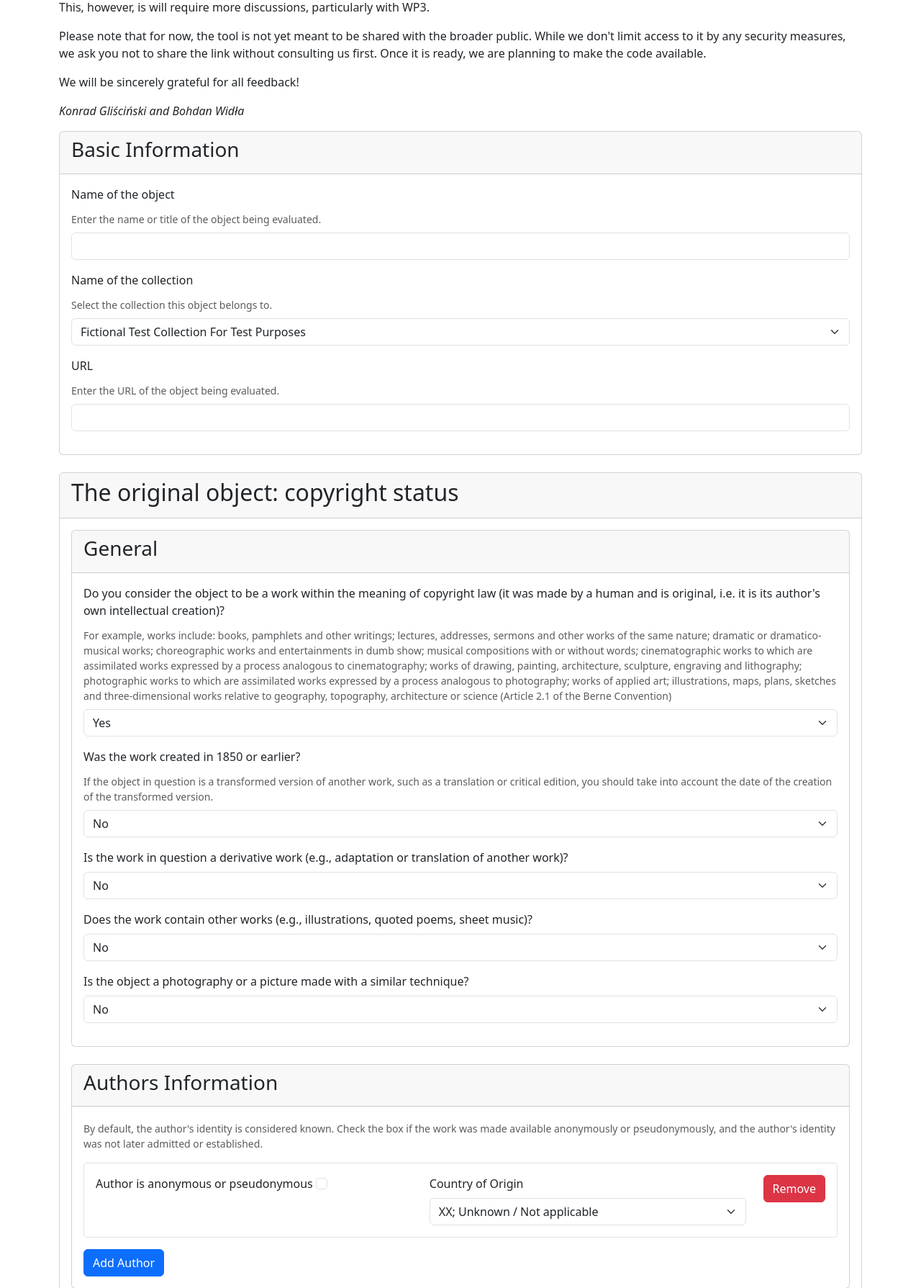
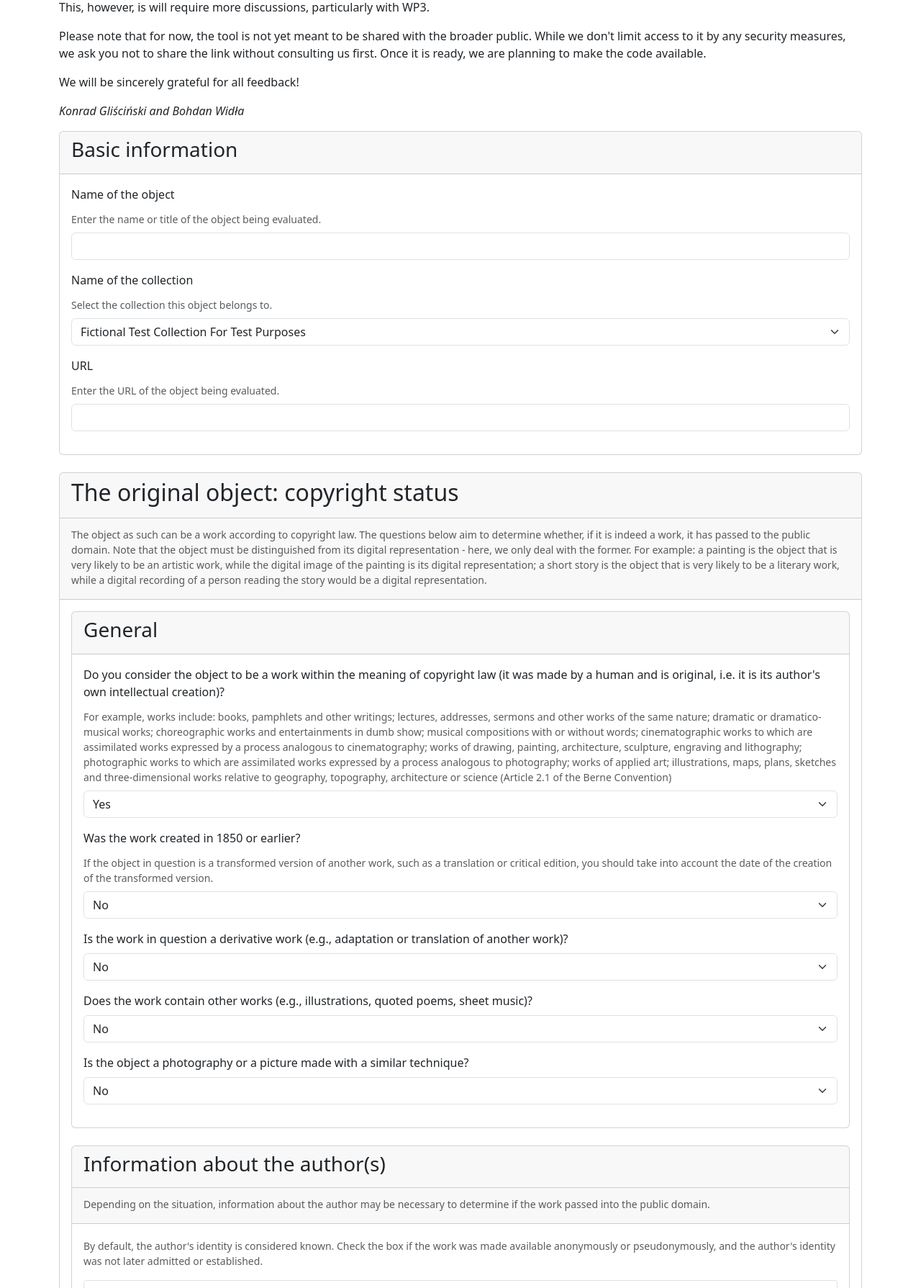
Before and after one commit to Leftfish/impulse-wp4-tool, a Flask app: page / in a window 1280 px wide. Shown: the part 298-2087 px from the top of the page at 72% size. Run offline with Flask 3, Linux system fonts and the light colour scheme.

Commit message:
Tweak the index.html template (dynamic msg)

```diff
--- a/forms.py
+++ b/forms.py
@@ -296,6 +296,42 @@ class CopyrightForm(FlaskForm):
     The form uses nested structures (FieldList, FormField) to handle complex
     relationships like multiple authors and various types of rights.
     """
+    # Section descriptions
+    original_object_description = StringField(
+        'Original Object Description',
+        description="The object as such can be a work according to copyright law. The questions below aim to determine whether, if it is indeed a work, it has passed to the public domain. Note that the object must be distinguished from its digital representation - here, we only deal with the former. For example: a painting is the object that is very likely to be an artistic work, while the digital image of the painting is its digital representation; a short story is the object that is very likely to be a literary work, while a digital recording of a person reading the story would be a digital representation."
+    )
+
+    author_info_description = StringField(
+        'Author Information Description',
+        description="Depending on the situation, information about the author may be necessary to determine if the work passed into the public domain."
+    )
+
+    creation_publication_description = StringField(
+        'Creation and Publication Description',
+        description="Depending on the situation, information about whether the work was published or otherwise made available to the public, as well as when it was created, may be necessary to determine if the work has passed into the public domain."
+    )
+
+    publication_dates_description = StringField(
+        'Publication Dates Description',
+        description="Note the difference between publication (that implies a material copy) and other forms of making the work publically available."
+    )
+
+    rights_info_description = StringField(
+        'Rights Information Description',
+        description="The information gathered here can not only help establish the status of the object when it is a work under copyright law, but also determine whether it can be used even when it is not in the public domain."
+    )
+
+    digital_repr_description = StringField(
+        'Digital Representation Description',
+        description="We assume, to simplify the evaluation, that none of the digital representations that are practically usable as of 2025 and have ever been covered by any IP rights have passed into the public domain due to the lapse of such rights."
+    )
+
+    ip_rights_coverage_description = StringField(
+        'IP Rights Coverage Description',
+        description="Depending on the situation, a digital representation may be protected by various rights at the same time."
+    )
+
     # Basic Information section
     object_name = StringField(
         'Name of the object',
--- a/templates/index.html
+++ b/templates/index.html
@@ -28,7 +28,7 @@
 
     <div class="card mb-4">
         <div class="card-header">
-            <h3>Basic Information</h3>
+            <h3>Basic information</h3>
         </div>
 
         <div class="card-body">
@@ -62,11 +62,17 @@
         <div class="card-header">
             <h2>The original object: copyright status</h2>
         </div>
+        <div class="card-header">
+            {% if form.original_object_description.description %}
+            <div class="form-text mb-2">{{ form.original_object_description.description }}</div>
+            {% endif %}
+        </div>
         <div class="card-body">
             <div class="card mb-4">
                 <div class="card-header">
                     <h3>General</h3>
                 </div>
+
                 <div class="card-body">
                     <div class="mb-3">
                         {{ form.is_copyright_work.label(class="form-label") }}
@@ -112,7 +118,12 @@
 
             <div class="card mb-4">
                 <div class="card-header">
-                    <h3>Authors Information</h3>
+                    <h3>Information about the author(s)</h3>
+                </div>
+                <div class="card-header">
+                    {% if form.author_info_description.description %}
+                    <div class="form-text mb-2">{{ form.author_info_description.description }}</div>
+                    {% endif %}
                 </div>
                 <div class="card-body">
                     <p class="form-text mb-3">By default, the author's identity is considered known. Check the box if the work was made available anonymously or pseudonymously, and the author's identity was not later admitted or established.</p>
@@ -142,6 +153,11 @@
             <div class="card mb-4">
                 <div class="card-header">
                     <h3>Creation and publication</h3>
+                </div>
+                <div class="card-header">
+                    {% if form.creation_publication_description.description %}
+                    <div class="form-text mb-2">{{ form.creation_publication_description.description }}</div>
+                    {% endif %}
                 </div>
                 <div class="card-body">
                     <div class="mb-3">
@@ -226,6 +242,12 @@
                 <div class="card-header">
                     <h3>Publication and other forms of public availability: dates</h3>
                 </div>
+                <div class="card-header">
+                    {% if form.publication_dates_description.description %}
+                    <div class="form-text mb-2">{{ form.publication_dates_description.description }}</div>
+                    {% endif %}
+                </div>
+
                 <div class="card-body">
 
 
@@ -259,6 +281,12 @@
                 <div class="card-header">
                     <h3>Rights information</h3>
                 </div>
+                <div class="card-header">
+                    {% if form.rights_info_description.description %}
+                    <div class="form-text mb-2">{{ form.rights_info_description.description }}</div>
+                    {% endif %}
+                </div>
+
                 <div class="card-body">
                     <div class="mb-3">
                         {{ form.original_rightholder.label(class="form-label") }}
@@ -314,7 +342,12 @@
 
     <div class="card mb-4">
         <div class="card-header">
-            <h2>Digital representation status</h2>
+            <h2>Digital representation: IP status</h2>
+        </div>
+        <div class="card-header">
+            {% if form.digital_repr_description.description %}
+            <div class="form-text mb-2">{{ form.digital_repr_description.description }}</div>
+            {% endif %}
         </div>
         <div class="card-body">
             <div class="mb-3">
@@ -327,8 +360,14 @@
 
             <div class="card mb-4">
                 <div class="card-header">
-                    <h3>IP Rights Coverage</h3>
+                    <h3>IP rights coverage of the digital representation</h3>
                 </div>
+                <div class="card-header">
+                    {% if form.ip_rights_coverage_description.description %}
+                    <div class="form-text mb-2">{{ form.ip_rights_coverage_description.description }}</div>
+                    {% endif %}
+                </div>
+
                 <div class="card-body">
                     <p class="form-label">According to your knowledge, is the digital representation covered by (select all that apply):</p>
                     <div class="mb-3">
@@ -371,7 +410,7 @@
 
             <div class="card mb-4">
                 <div class="card-header">
-                    <h3>Rights Availability</h3>
+                    <h3>Rights to make the digital representation availabile to the public</h3>
                 </div>
                 <div class="card-body">
                     <p class="form-text mb-3">{{ form.digital_repr_rights_availability.description }}</p>
```
